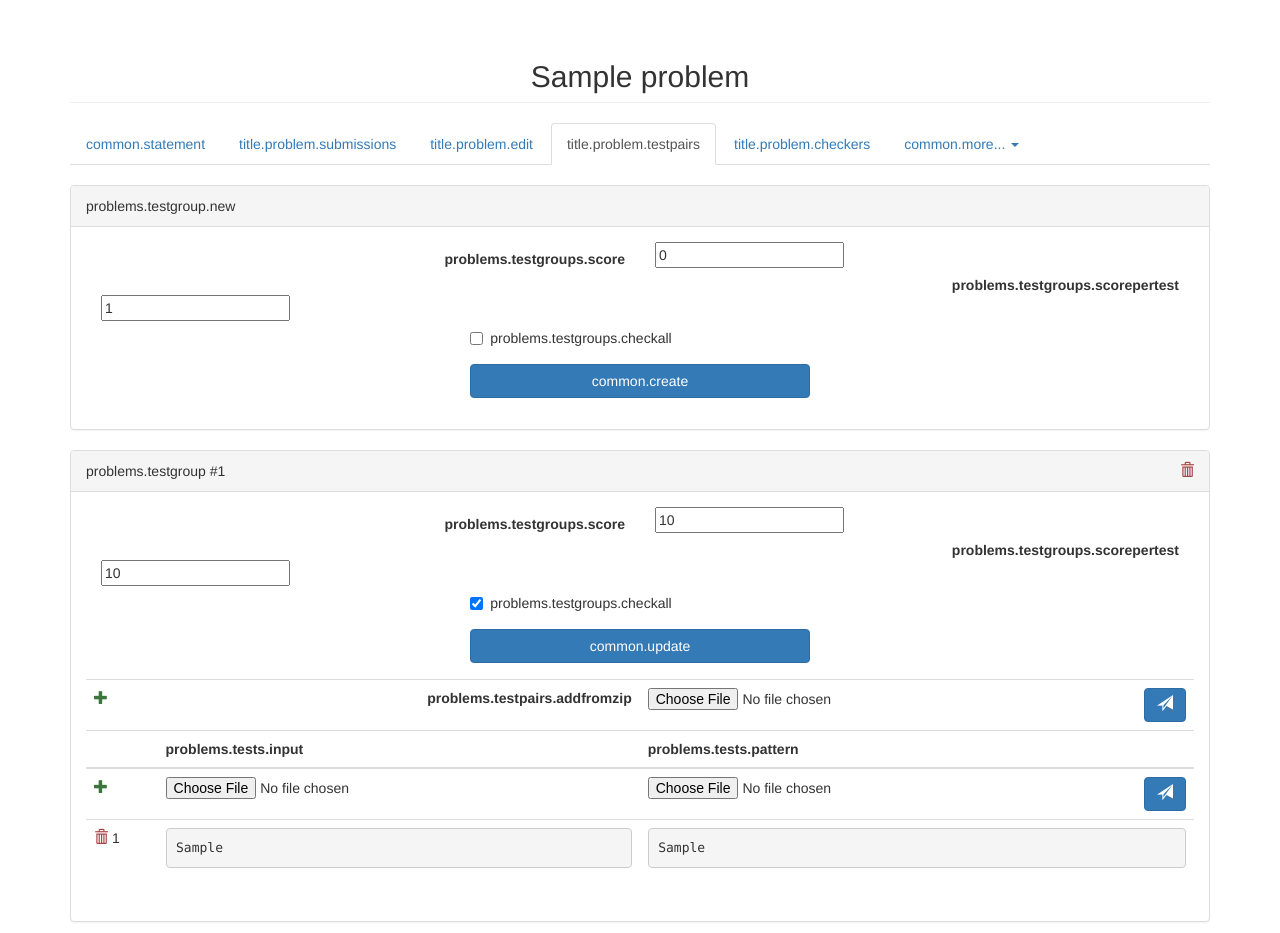
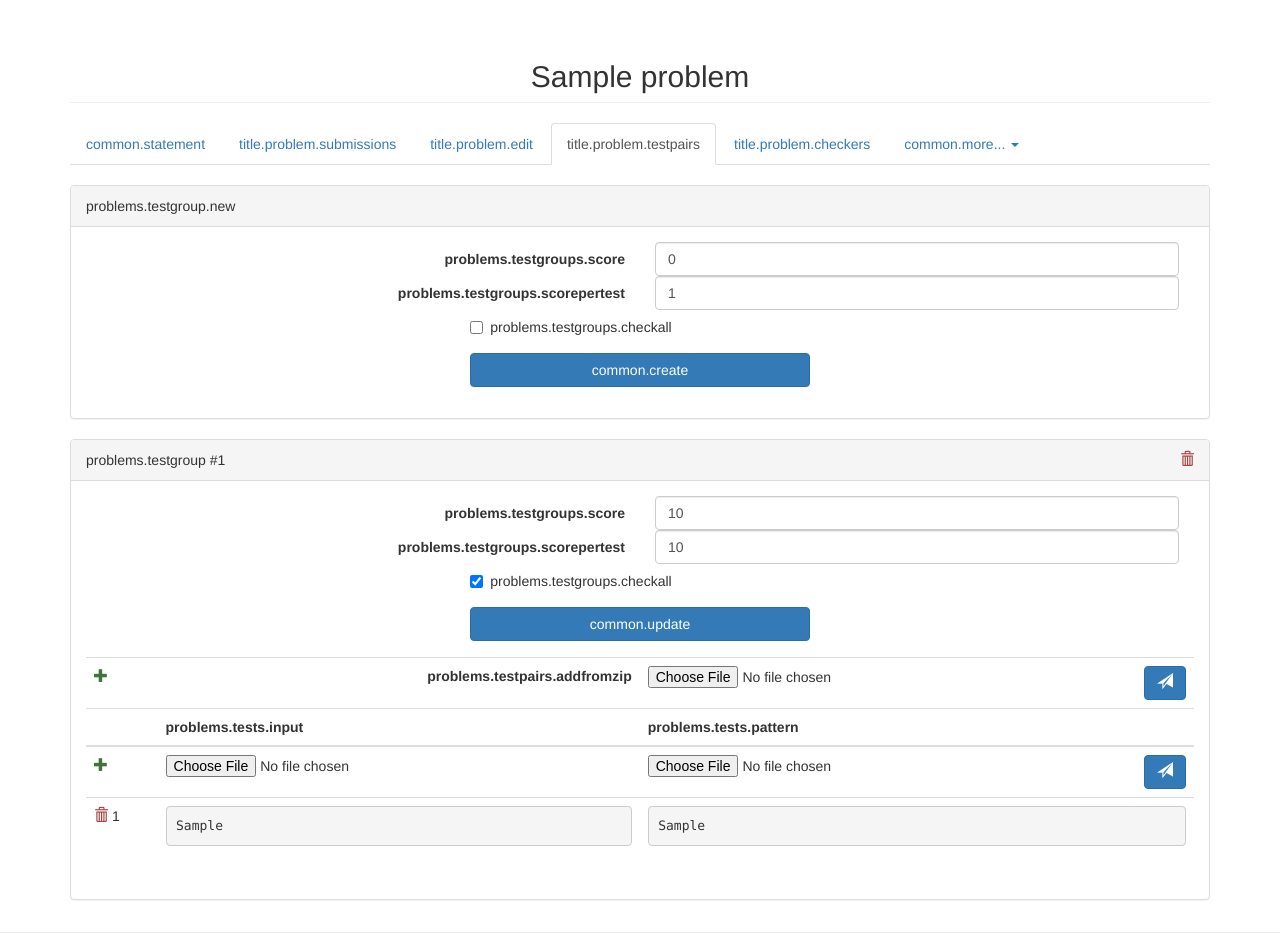
Before and after one commit to TsarN/pysistem, a Flask app: page /problem/1/tests in a window 1280 px wide. Shown: the part 52-985 px from the top of the page. Run offline with Flask 2, Linux system fonts and the light colour scheme; the visitor is signed in with stand-in values (Sample User, id 1); tables that the repository leaves empty hold one stand-in row (values such as "Sample post"); some libraries are stand-ins or nearby versions.

Commit message:
Fixed broken layout in Chrome in problems.tests

```diff
--- a/pysistem/templates/problems/tests.html
+++ b/pysistem/templates/problems/tests.html
@@ -25,13 +25,13 @@
 <div class="form-group">
     <label for="group-score" class="col-sm-6 control-label">{{ _('problems.testgroups.score') }}</label>
     <div class="col-sm-6">
-        <input type="number" name="score" id="group-score" value="{{ test_group.score if test_group else 0 }}" />
+        <input type="number" class="form-control" name="score" id="group-score" value="{{ test_group.score if test_group else 0 }}" />
     </div>
 </div>
 <div class="form-group">
     <label for="group-score-per-test" class="col-sm-6 control-label">{{ _('problems.testgroups.scorepertest') }}</label>
     <div class="col-sm-6">
-        <input type="number" name="score_per_test" id="group-score-per-test" value="{{ test_group.score_per_test if test_group else 1 }}" />
+        <input type="number" class="form-control" name="score_per_test" id="group-score-per-test" value="{{ test_group.score_per_test if test_group else 1 }}" />
     </div>
 </div>
 <div class="form-group">
```
